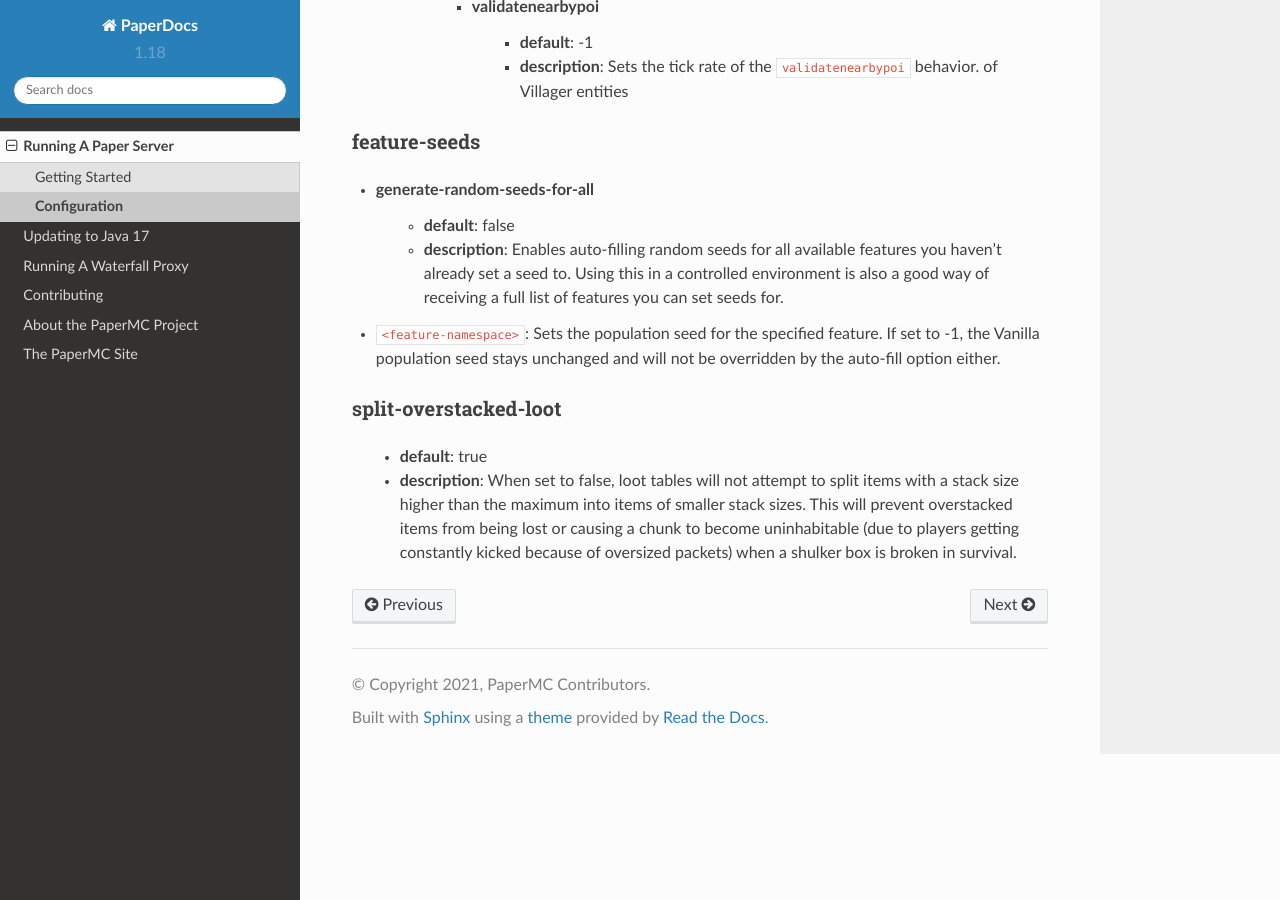
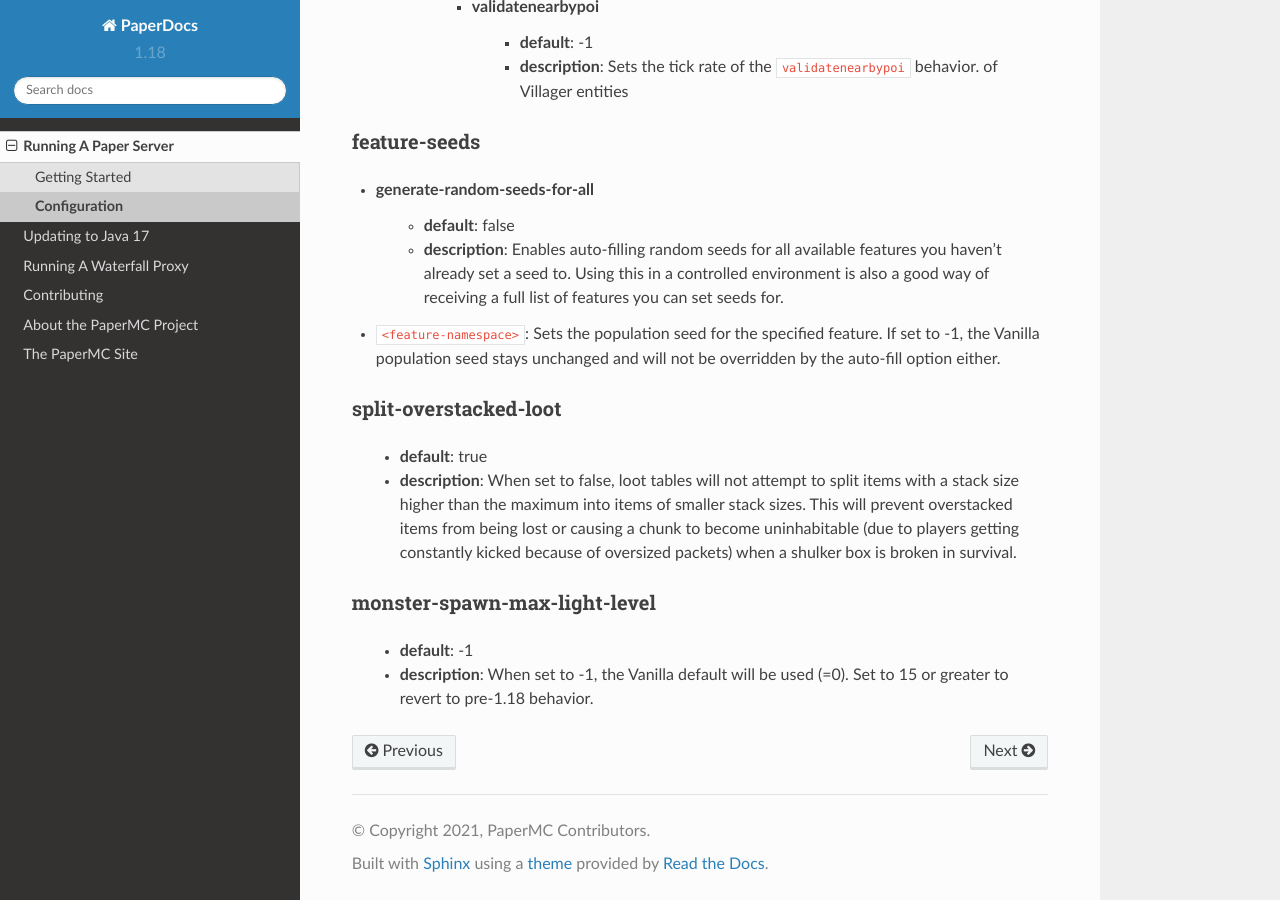
Before and after one commit to PaperMC/PaperDocs, a Sphinx documentation site: the page built from source/server/configuration.rst, in a window 1280 px wide and 900 px high, scrolled down 33470 px. Built offline with Sphinx 7.4.7 and the Read the Docs theme 2.0.0, drawn with Linux system fonts in a browser that asks for light colours.

Commit message:
Document monster-spawn-max-light-level

```diff
--- a/source/server/configuration.rst
+++ b/source/server/configuration.rst
@@ -1412,3 +1412,9 @@
      sizes. This will prevent overstacked items from being lost or causing a chunk
      to become uninhabitable (due to players getting constantly kicked because of
      oversized packets) when a shulker box is broken in survival.
+
+monster-spawn-max-light-level
+~~~~~~~~~~~~~~~~~~~~~~~~~~~~~
+   - **default**: -1
+   - **description**: When set to -1, the Vanilla default will be used (=0).
+     Set to 15 or greater to revert to pre-1.18 behavior.
```
